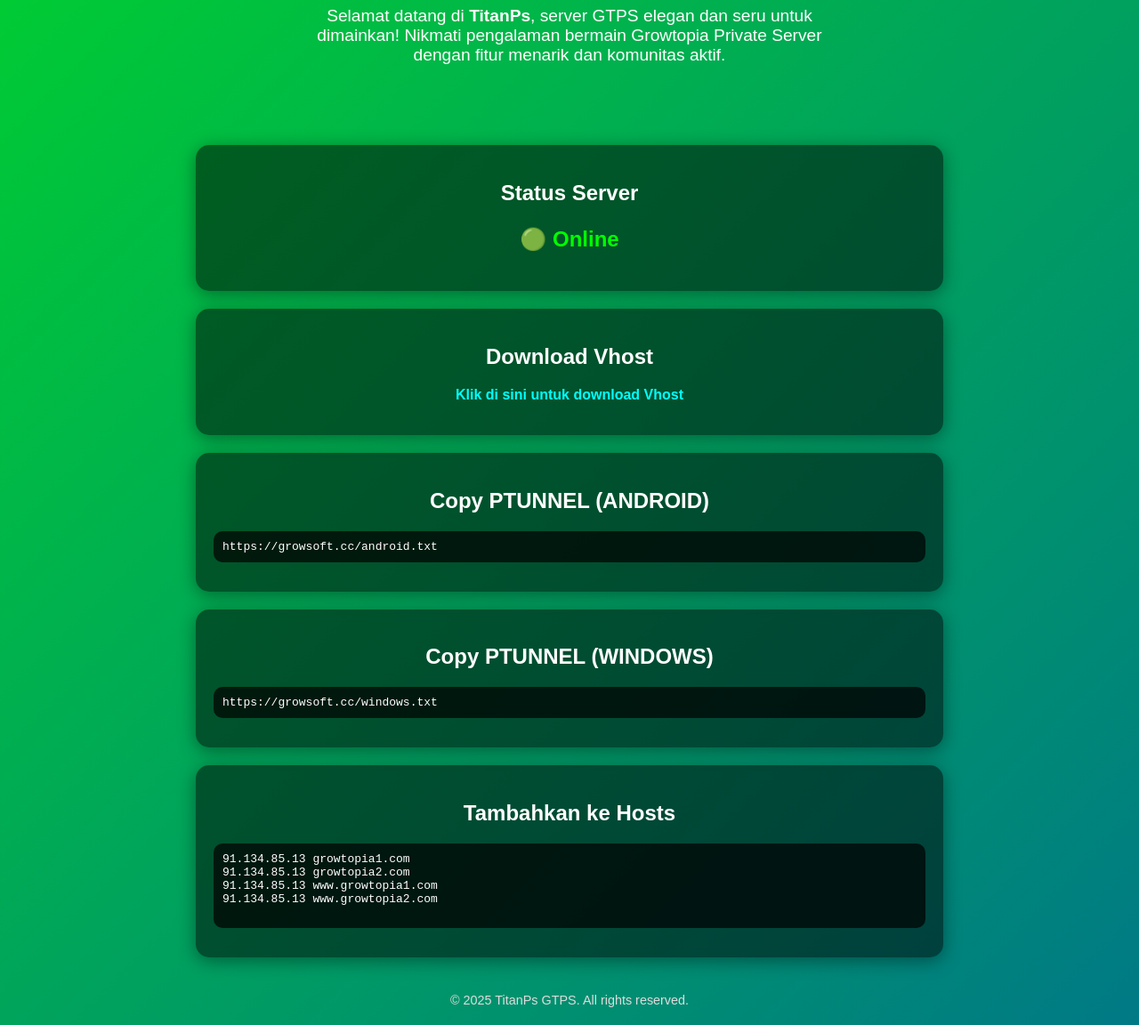
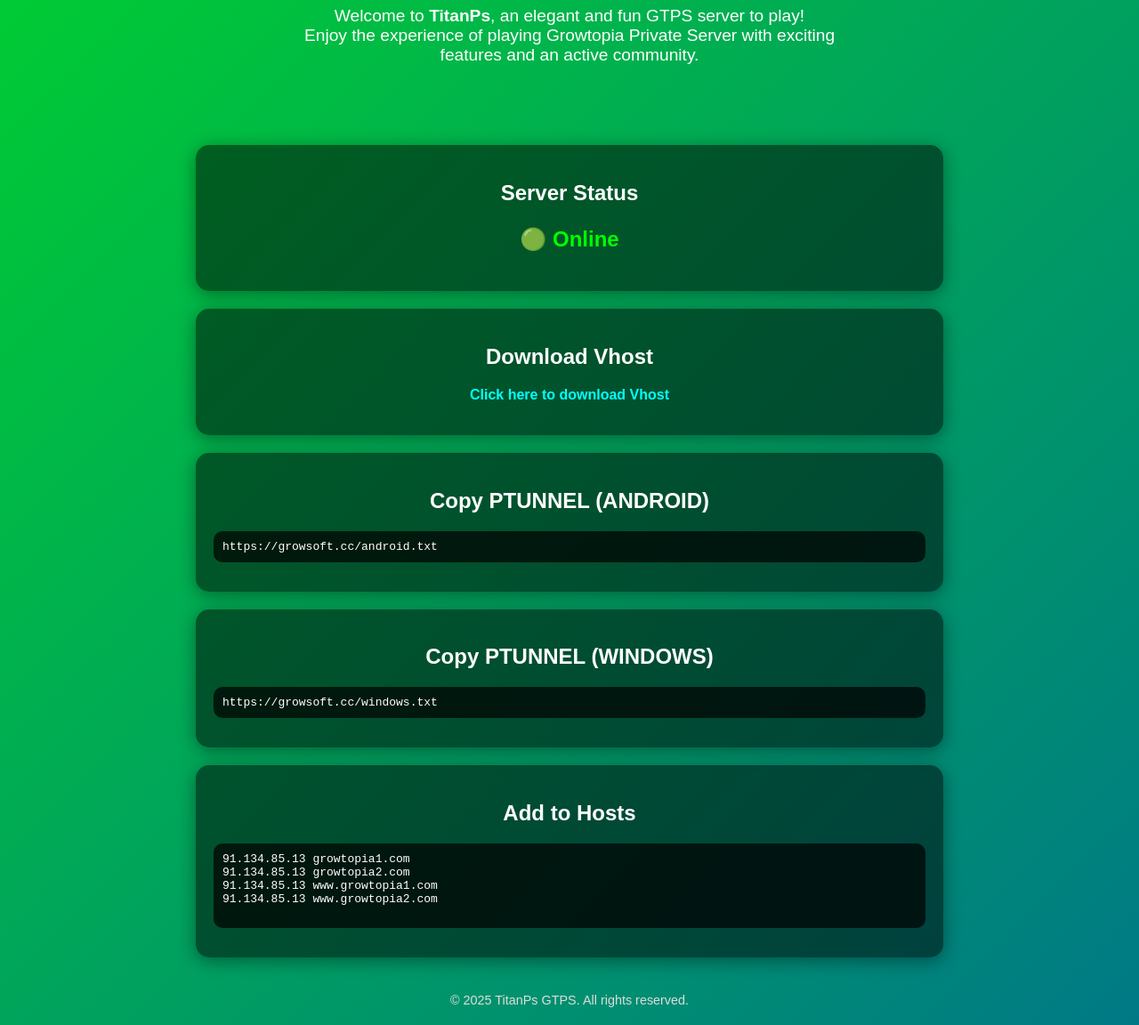
Before and after one commit to marcranielbareta19-dot/Bareta, a plain HTML site: page Index.html in a window 1280 px wide. Shown: the part 98-1250 px from the top of the page at 89% size. Drawn offline with Linux system fonts and the light colour scheme.

Commit message:
Updated Index.html with new content

```diff
--- a/Index.html
+++ b/Index.html
@@ -1,5 +1,5 @@
 <!DOCTYPE html>
-<html lang="id">
+<html lang="en">
 <head>
   <meta charset="UTF-8">
   <meta name="viewport" content="width=device-width, initial-scale=1.0">
@@ -72,19 +72,19 @@
   <header>
     <h1>TitanPs GTPS</h1>
     <p class="description">
-      Selamat datang di <b>TitanPs</b>, server GTPS elegan dan seru untuk dimainkan!
-      Nikmati pengalaman bermain Growtopia Private Server dengan fitur menarik dan komunitas aktif.
+      Welcome to <b>TitanPs</b>, an elegant and fun GTPS server to play!<br>
+      Enjoy the experience of playing Growtopia Private Server with exciting features and an active community.
     </p>
   </header>
 
   <div class="card">
-    <h2>Status Server</h2>
+    <h2>Server Status</h2>
     <p class="status">🟢 Online</p>
   </div>
 
   <div class="card">
     <h2>Download Vhost</h2>
-    <p><a href="content://media/external/downloads/1000005560">Klik di sini untuk download Vhost</a></p>
+    <p><a href="content://media/external/downloads/1000005560">Click here to download Vhost</a></p>
   </div>
 
   <div class="card">
@@ -98,7 +98,7 @@
   </div>
 
   <div class="card">
-    <h2>Tambahkan ke Hosts</h2>
+    <h2>Add to Hosts</h2>
     <pre>
 91.134.85.13 growtopia1.com
 91.134.85.13 growtopia2.com
```
